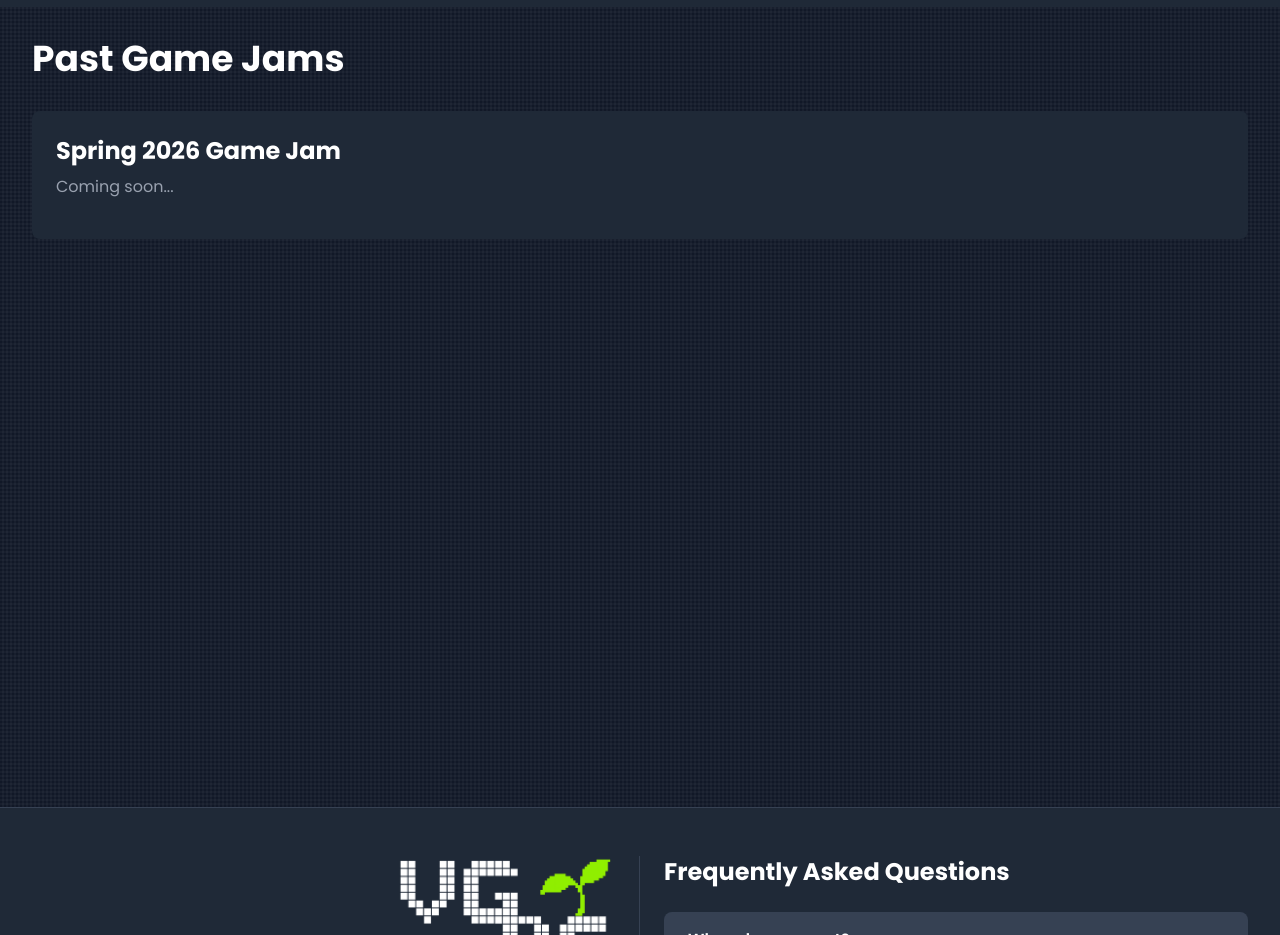
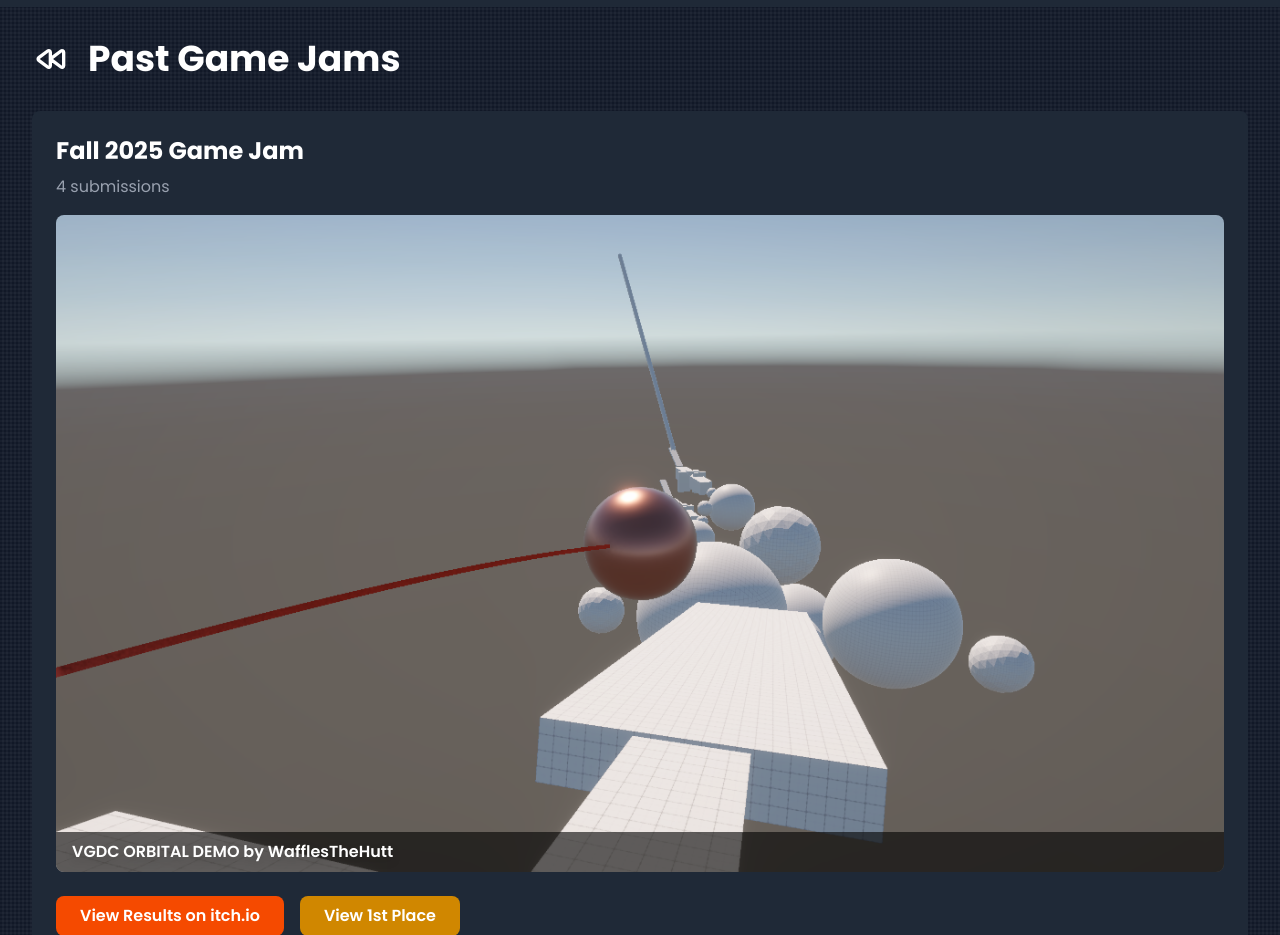
Before and after one commit to charlieautry/vgdc-site, a Next.js app: page /past-jams in a window 1280 px wide. Shown: the part 57-992 px from the top of the page. Built offline with nearby package versions, Linux system fonts and the light colour scheme.

Commit message:
Updated site

```diff
--- a/app/globals.css
+++ b/app/globals.css
@@ -70,3 +70,16 @@ body {
   background-image: radial-gradient(rgba(255,255,255,.05) 1px, transparent 1px);
   background-size: 20px 20px;
 }
+
+/* Prevent image interaction and saving */
+img {
+  user-select: none;
+  -webkit-user-drag: none;
+  -webkit-touch-callout: none;
+  pointer-events: none;
+}
+
+/* Re-enable pointer events for clickable images (like links) */
+a img {
+  pointer-events: auto;
+}
--- a/app/past-jams/page.tsx
+++ b/app/past-jams/page.tsx
@@ -4,13 +4,49 @@ export default function PastJams() {
   return (
     <main className="min-h-screen pb-8 bg-gray-900 text-white">
       <div className="max-w-7xl mx-auto px-8 pt-8">
-        <h1 className="text-4xl font-bold mb-8">Past Game Jams</h1>
+        <div className="flex items-center gap-4 mb-8">
+          <svg className="w-10 h-10" fill="none" stroke="currentColor" viewBox="0 0 24 24">
+            <path strokeLinecap="round" strokeLinejoin="round" strokeWidth={2} d="M12.066 11.2a1 1 0 000 1.6l5.334 4A1 1 0 0019 16V8a1 1 0 00-1.6-.8l-5.333 4zM4.066 11.2a1 1 0 000 1.6l5.334 4A1 1 0 0011 16V8a1 1 0 00-1.6-.8l-5.334 4z" />
+          </svg>
+          <h1 className="text-4xl font-bold">Past Game Jams</h1>
+        </div>
 
         <div className="space-y-8">
-          {/* Add past jam entries here */}
-          <div className="bg-gray-800 rounded-lg p-6">
-            <h2 className="text-2xl font-bold mb-2">Spring 2026 Game Jam</h2>
-            <p className="text-gray-400 mb-4">Coming soon...</p>
+          {/* Fall 2025 Game Jam */}
+          <div className="bg-gray-800 rounded-lg p-6 hover:bg-gray-750 transition-all">
+            <h2 className="text-2xl font-bold mb-2">Fall 2025 Game Jam</h2>
+            <p className="text-gray-400 mb-4">4 submissions</p>
+
+            {/* 1st Place Winner Image */}
+            <div className="mb-6 rounded-lg overflow-hidden relative">
+              <img
+                src="/images/fall2025-1stplace.png"
+                alt="Fall 2025 Game Jam 1st Place Winner"
+                className="w-full h-auto object-cover"
+              />
+              <div className="absolute bottom-0 left-0 right-0 px-4 py-2" style={{ backgroundColor: 'rgba(0, 0, 0, 0.6)' }}>
+                <p className="text-white font-semibold drop-shadow-lg">VGDC ORBITAL DEMO by WafflesTheHutt</p>
+              </div>
+            </div>
+
+            <div className="flex gap-4">
+              <a
+                href="https://itch.io/jam/osu-vgdc-gamejam-2025/results"
+                target="_blank"
+                rel="noopener noreferrer"
+                className="inline-block bg-orange-600 hover:bg-orange-700 text-white font-semibold px-6 py-2 rounded-lg transition-colors"
+              >
+                View Results on itch.io
+              </a>
+              <a
+                href="https://wafflesthehutt.itch.io/vgdc-orbital-demo"
+                target="_blank"
+                rel="noopener noreferrer"
+                className="inline-block bg-yellow-600 hover:bg-yellow-700 text-white font-semibold px-6 py-2 rounded-lg transition-colors"
+              >
+                View 1st Place
+              </a>
+            </div>
           </div>
         </div>
       </div>
```
Also changed, not shown: public/images/fall2025-1stplace.png (added).
